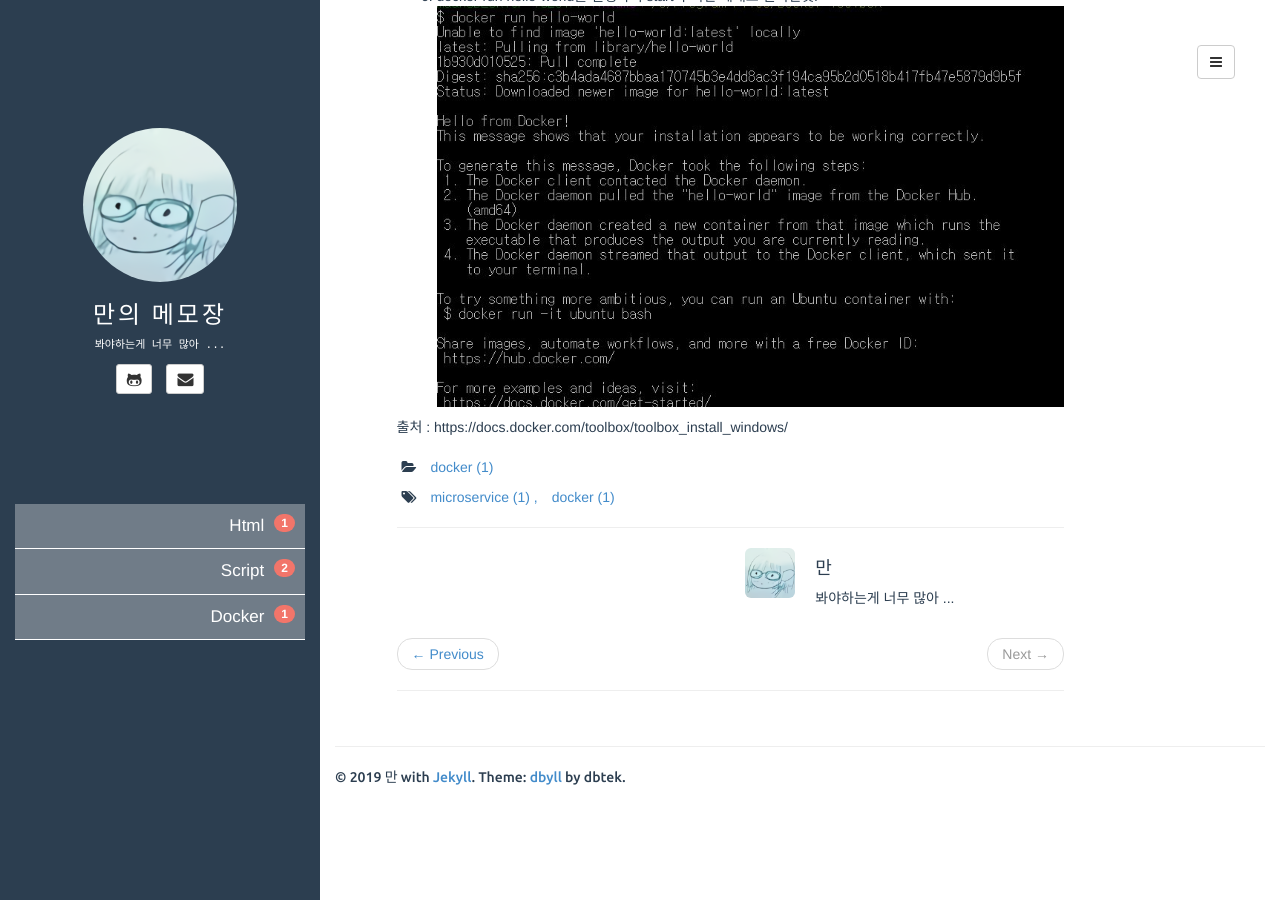
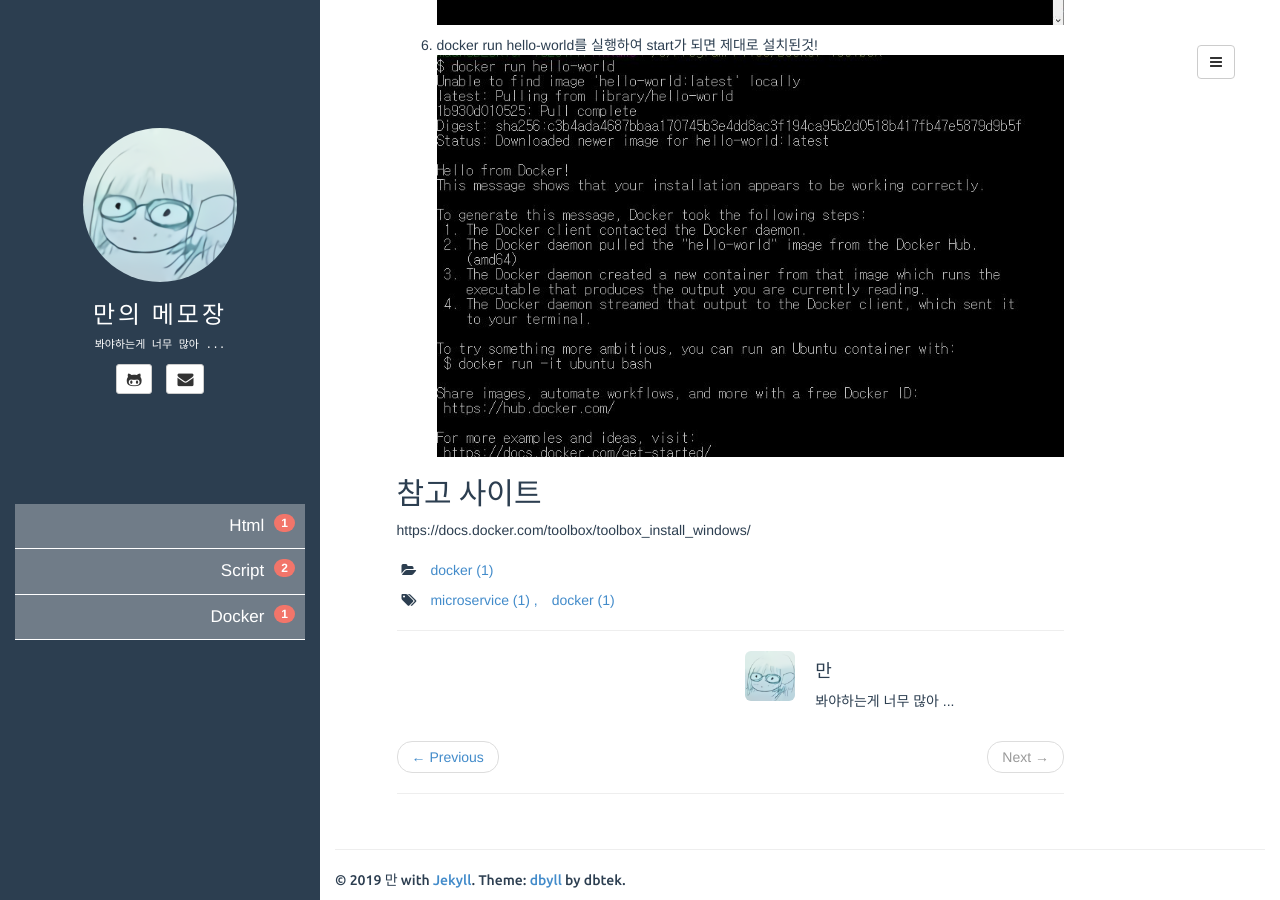
Before and after one commit to lunaelva/lunaelva.github.io, a Jekyll site: the page built from _posts/2019-11-16-docker_install.md, in a window 1280 px wide and 900 px high, scrolled down 4298 px. Built offline with Jekyll 4.4.1, drawn with Linux system fonts in a browser that asks for light colours; comment, search, counter and statistics services are not loaded.

Commit message:
docker 내용 수정

```diff
--- a/_posts/2019-11-16-docker_install.md
+++ b/_posts/2019-11-16-docker_install.md
@@ -22,7 +22,7 @@ DockerToolbox-19.03.1 버전 설치.
 3. 다운 받은 DockerToolbox-19.03.1 실행후 쭉쭉 진행!
 ![출처: 내가 한 캡처](/assets/images/posts/191116_docker2.JPG)
 ![출처: 내가 한 캡처](/assets/images/posts/191116_docker3.JPG)
-![출처: 내가 한 캡처](/assets/images/posts/191116_docker4.JPG)
+![출처: 내가 한 캡처](/assets/images/posts/191116_docker4.JPG)<br>
 virtual box와 git은 설치가 되어 있기 때문에 선택 안함.
 ![출처: 내가 한 캡처](/assets/images/posts/191116_docker5.JPG)
 ![출처: 내가 한 캡처](/assets/images/posts/191116_docker6.JPG)
@@ -38,5 +38,5 @@ virtual box와 git은 설치가 되어 있기 때문에 선택 안함.
 ![출처: 내가 한 캡처](/assets/images/posts/191116_docker10.JPG)
 
 
-
-출처 : https://docs.docker.com/toolbox/toolbox_install_windows/
+## 참고 사이트
+https://docs.docker.com/toolbox/toolbox_install_windows/
```
Also changed, not shown: other parts of _posts/2019-11-16-docker_install.md (+1 -1 lines).
